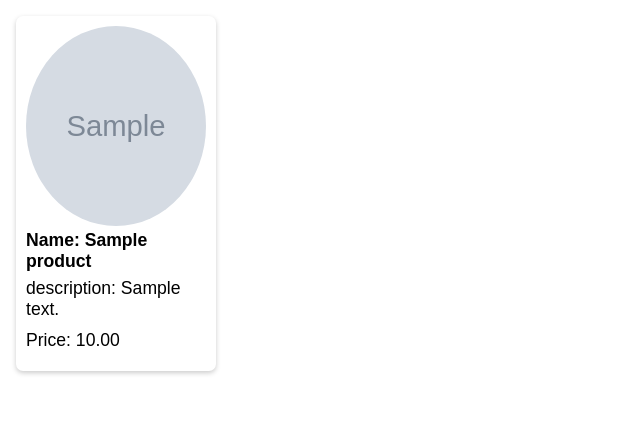
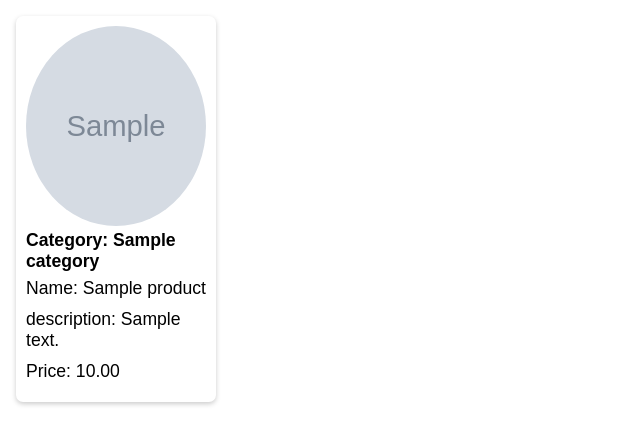
Before and after one commit to wewe15/Fashion-app, a Django app: page /shop/1 in a window 1280 px wide. Shown: the part 80-525 px from the top of the page, without its empty margins (0-640 px from the left). Run offline with Django 3.2, Linux system fonts and the light colour scheme; a user stored in the database is signed in; tables that the repository leaves empty hold one stand-in row (values such as "Sample post"); grey boxes marked "Sample" are stand-in pictures.

Commit message:
filter products by category

```diff
--- a/shop/urls.py
+++ b/shop/urls.py
@@ -4,6 +4,7 @@ from .views import ProductListView, ProductDetailView, SearchResultListView
 
 urlpatterns = [
     path("", ProductListView.as_view(), name="product_list"),
+    path("products/<int:category>", ProductListView.as_view(), name="product_list"),
     path("<int:pk>", ProductDetailView.as_view(), name="product_detail"),
     path("search/", SearchResultListView.as_view(), name="search_result")
 ]
--- a/shop/views.py
+++ b/shop/views.py
@@ -11,6 +11,11 @@ class ProductListView(LoginRequiredMixin, ListView):
     template_name = "products/product_list.html"
     login_url = 'login'
 
+    def get_queryset(self):
+        category = self.kwargs.get('category')
+        if category:
+            return Product.objects.filter(category=category)
+        return Product.objects.all()
 
 class ProductDetailView(LoginRequiredMixin, DetailView):
     model = Product
--- a/static/css/base.css
+++ b/static/css/base.css
@@ -132,6 +132,15 @@ html {
   margin-bottom: 6px;
 }
 
+.product-info a {
+  text-decoration: none;
+  color: black;
+}
+
+.product-info a:hover {
+  color: tomato;
+}
+
 .product-info p {
   font-size: 1.1em;
   margin-bottom: 10px;
--- a/templates/products/product_detail.html
+++ b/templates/products/product_detail.html
@@ -8,7 +8,10 @@
   {% if product.image %}
   <img src="{{ product.image.url}}" alt="{{ product.name }}" />
   {% endif %}
-  <h1>Name: {{ product.name }}</h1>
+  <a href="{{ product.category.get_absolute_url }}">
+    <h1>Category: {{ product.category }}</h1>
+  </a>
+  <p>Name: {{ product.name }}</p>
   <p>description: {{ product.description}}</p>
   <p>Price: {{ product.price }}</p>
 </div>
--- a/templates/products/product_list.html
+++ b/templates/products/product_list.html
@@ -8,7 +8,9 @@
   <a href="{{ product.get_absolute_url }}">
     <img class="img" src="{{ product.image.url}}" alt="{{ product.name }}" />
   </a>
-  <h1>Name: {{ product.name }}</a></h1>
+  <a href="{{ product.category.get_absolute_url }}">
+    <h1>Category: {{ product.category }}</h1>
+  </a>
   <p>Description: {{product.description}}</p>
   <p>Price: {{product.price}}</p>
   <p>Available: {{product.available}}</p>
```
